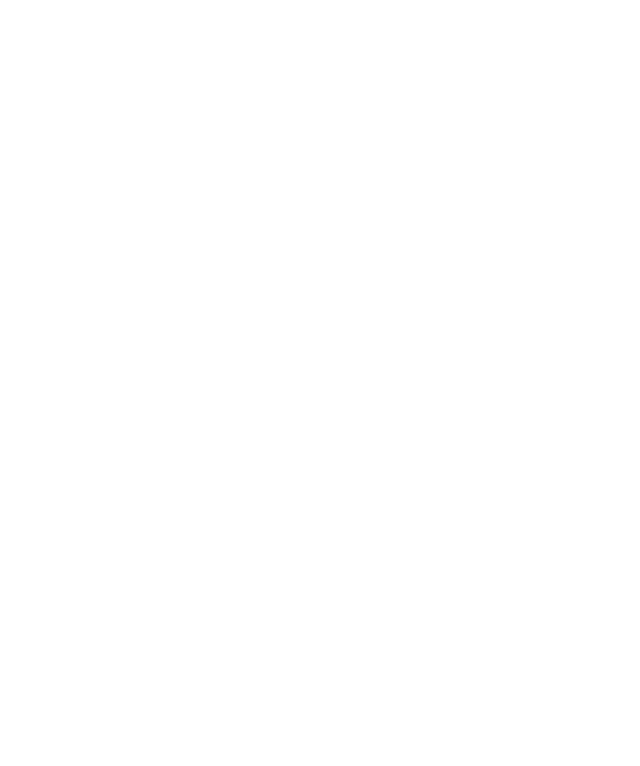
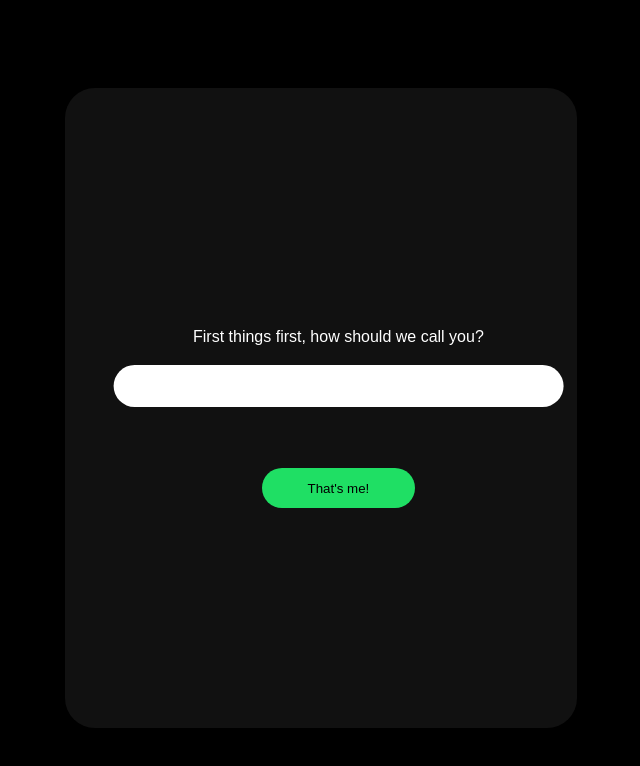
Before and after one commit to Serinolli/SongsForYou, an Angular app: page / in a window 1280 px wide. Shown: the top 766 px of the page, without its empty margins (319-959 px from the left). Built offline with nearby package versions, Linux system fonts and the light colour scheme.

Commit message:
Positioning elements on first screen

```diff
--- a/package.json
+++ b/package.json
@@ -18,6 +18,7 @@
     "@angular/platform-browser": "^14.0.0",
     "@angular/platform-browser-dynamic": "^14.0.0",
     "@angular/router": "^14.0.0",
+    "prettier": "^2.7.1",
     "rxjs": "~7.5.0",
     "tslib": "^2.3.0",
     "zone.js": "~0.11.4"
--- a/src/app/gettingInfo/begin/begin.component.css
+++ b/src/app/gettingInfo/begin/begin.component.css
@@ -0,0 +1,60 @@
+.main{
+    display: flex;
+    align-items: center;
+    align-content: center;
+    justify-content: center;
+}
+
+.card{
+    width: 40vw;
+    height: 80vh;
+    background-color: var(--card);
+    margin-top: 10vh;
+    border-radius: 30px;
+    text-align: center;
+}
+
+.lbl {
+    position: absolute;
+    margin-top: 30vh;
+}
+
+.lbl button{
+    background-color: #1FDF64;
+    height: 5vh;
+    width: 12vw;
+    border-radius: 20px;
+    border: none;
+}
+
+.card label{
+    color: var(--letters);
+    padding: 10vw;
+}
+
+.idt {
+    display: flex;
+    justify-content: center;
+    position: relative;
+    top:50%;
+    left: 50%;
+    transform: translate(-50%, -50%);
+}
+
+.idt input{
+    border-radius: 30px;
+    background-color: white;
+    border: none;
+    color: var(--background);
+    width: 35vw;
+    height: 5vh;
+    padding: 1px;
+    text-align: center;
+    margin-top: 10vh;
+}
+
+:root {
+    --background: black;
+    --card: #242424;
+    --letters: #eaeaea;
+}
--- a/src/app/gettingInfo/begin/begin.component.html
+++ b/src/app/gettingInfo/begin/begin.component.html
@@ -1 +1,11 @@
-<p>begin works!</p>
+<div class="main">
+  <div class="card">
+    <div class="lbl">
+      <label for="user">First things first, how should we call you?</label>
+      <div class="idt">
+        <input type="text" id="user" />
+      </div>
+      <button >That's me!</button>
+    </div>
+  </div>
+</div>
--- a/src/app/gettingInfo/info.routing.ts
+++ b/src/app/gettingInfo/info.routing.ts
@@ -4,7 +4,7 @@
 
 const ROTAS: Routes = [
     {
-        path: 'getting-started',
+        path: '',
         component: BeginComponent,
         children: []
     }
--- a/src/styles.css
+++ b/src/styles.css
@@ -1 +1,13 @@
-/* You can add global styles to this file, and also import other style files */
+body{
+    background-color: var(--background)
+}
+
+:root {
+    --background: black;
+    --card: #111111;
+    --letters: white;
+}
+
+* {
+    font-family: 'Work Sans', sans-serif;
+}
```
Also changed, not shown: 1 other file (tests, documents, lock files or other folders).
